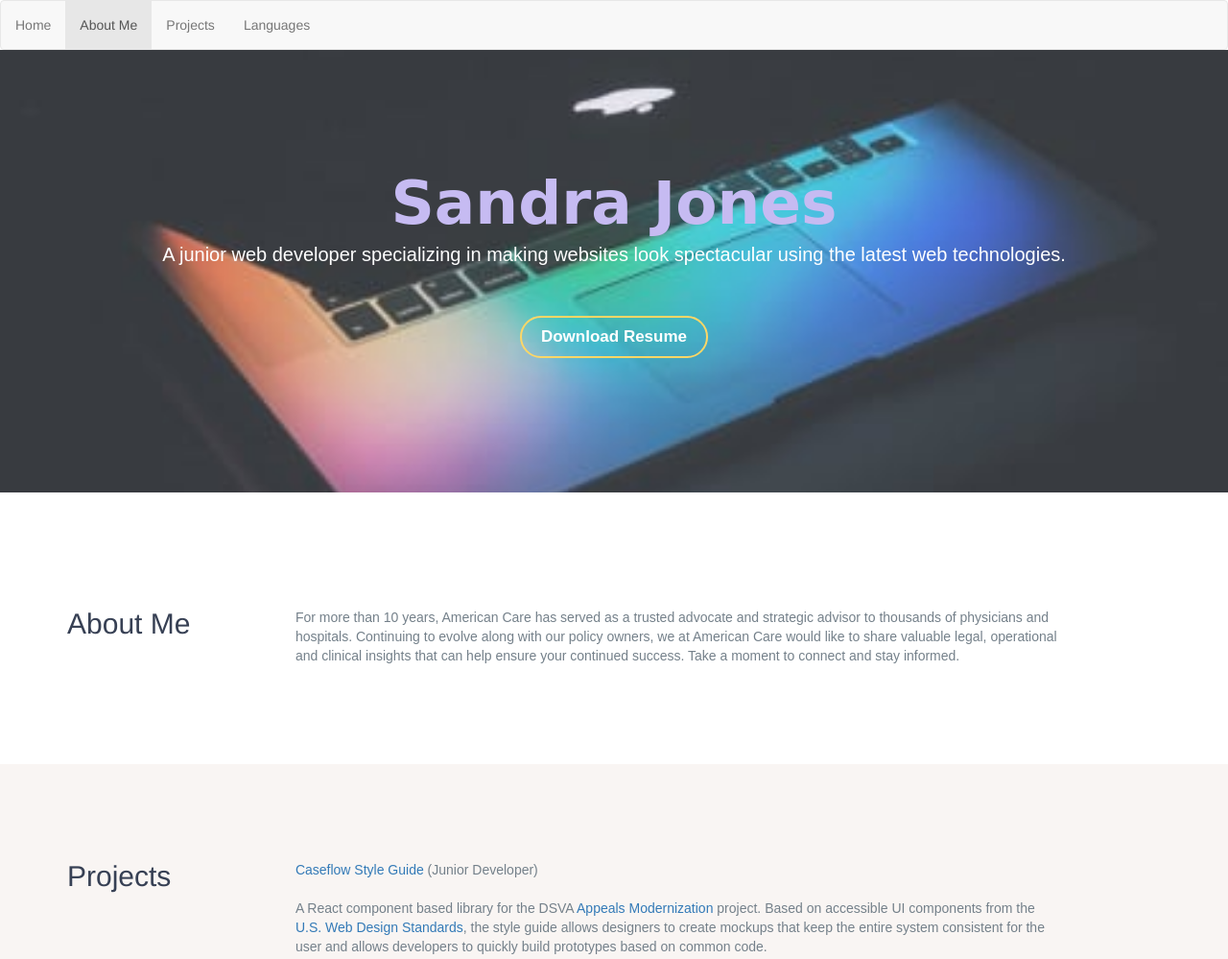
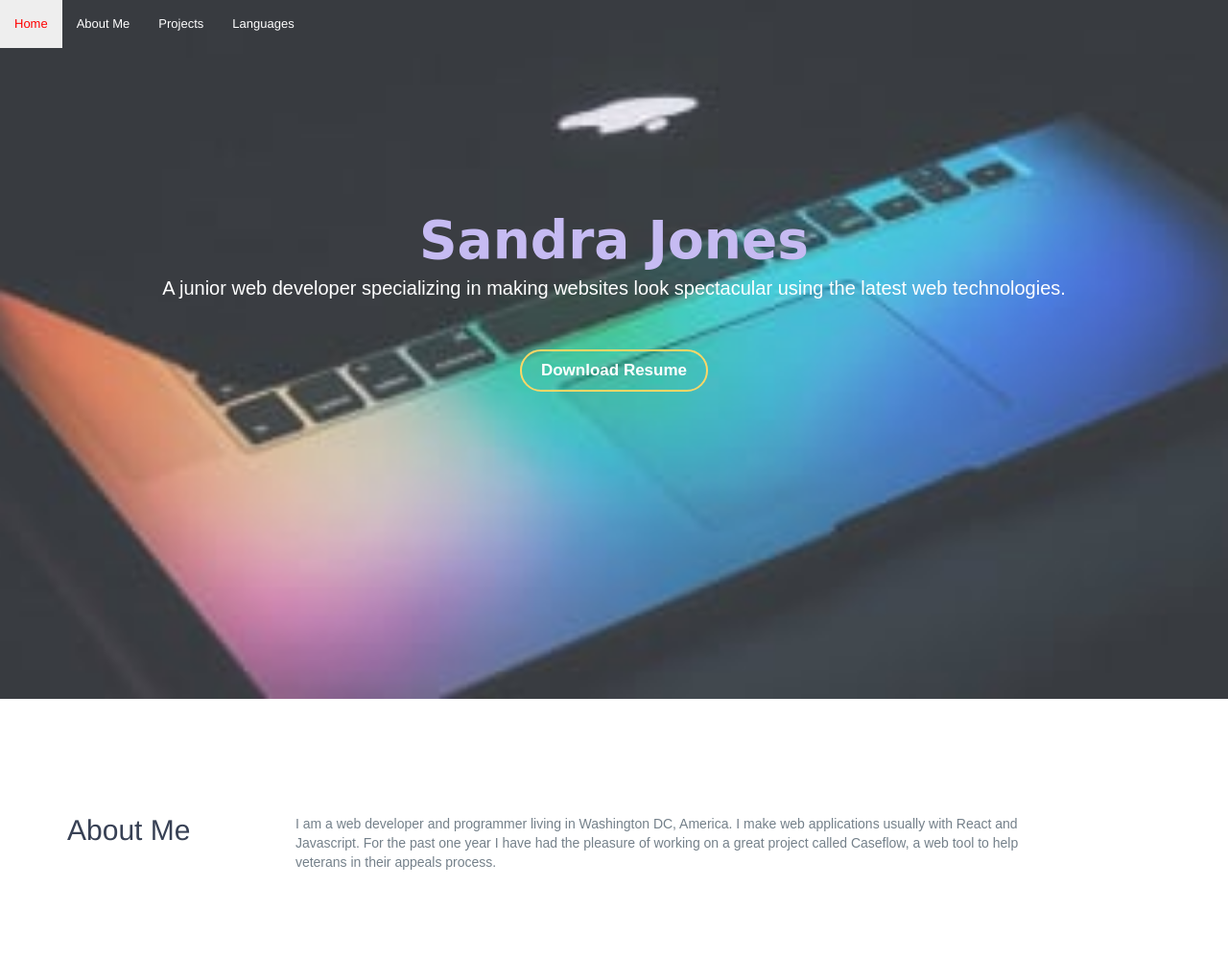
Before and after one commit to Sjones352/Sjones352.github.io, a plain HTML site: page index.html in a window 1280 px wide. Shown: the top 999 px of the page at 96% size. Drawn offline with nearby package versions, Linux system fonts and the light colour scheme.

Commit message:
added about me

```diff
--- a/CSS/style.css
+++ b/CSS/style.css
@@ -11,6 +11,15 @@ body {
   margin: 0;
 }
 
+.nav a {
+  font-size: 13px;
+  padding: 93px 32px 40px;
+  color: #fff;
+}
+
+.nav a:hover {
+  color: red !important;
+}
 
 a.button-ghost {
     margin: 4.0rem 0 0;
@@ -46,7 +55,7 @@ a.button-ghost {
 }
 
 .banner {
-  padding: 20px 0px;
+  padding: 115px 0 200px;
   text-align: center;
   margin-bottom: 20px;
 }
@@ -57,7 +66,7 @@ a.button-ghost {
 
 .banner h1 {
   font-family: 'Pacifico', cursive;
-  font-size: 3em;
+  font-size: 55px;
   color: #c6bbf2;
   margin: 5px;
   font-weight: 700;
@@ -114,15 +123,15 @@ h3 {
     top: auto;
 }
 
+.pepe {
+  padding: 100px 15px;
+}
+
 .lead {
-    position: relative;
-    max-height: 1080px;
-    overflow: hidden;
-    padding: 100px 15px;
+    /*padding: 100px 15px;*/
     background:  url('../images/laptop.jpg') no-repeat 0 15px;
     background-size: cover;
     background-position: center;
-    width: 100% !important;
   }
 
 footer {
@@ -190,7 +199,3 @@ small {
   color: #fff;
   font-family: Arial, sans-serif;
 }
-
-.navbar {
-  margin-bottom: 0 !important;
-}
--- a/index.html
+++ b/index.html
@@ -9,29 +9,26 @@
 <script src="https://maxcdn.bootstrapcdn.com/bootstrap/3.3.7/js/bootstrap.min.js"></script>
 <script type="text/javascript" src="js/validation.js" ></script>
 <meta name="viewport" content="width=device-width, initial-scale=1">
-<link rel="stylesheet" type="text/css" href="jquery.fullPage.css" />
-<script src="vendors/jquery.easings.min.js"></script>
-<script type="text/javascript" src="jquery.fullPage.min.js"></script>
 <title>Sandra Jones</title>
 </head>
 
   <body>
-    <nav class="navbar navbar-default">
+
+    <div id="lead-overlay" class="lead img-responsive">
     <ul class="nav navbar-nav">
       <li class="active"><a class="nav-link scroll" href="#home">Home</a></li>
       <li><a class="nav-link scroll" href="#about-me">About Me</a></li>
       <li><a class="nav-link scroll" href="#projects">Projects </a></li>
       <li><a class="nav-link scroll" href="#languages">Languages</a></li>
     </ul>
-  </div>
-</nav>
-    <div id="lead-overlay" class="lead img-responsive">
+    <div id= "pepe" class="pepe">
     <div id="home" class="banner">
     <h1>Sandra Jones</h1>
     <p id='hover'>A junior web developer specializing in making websites look spectacular using the latest web technologies.</p>
-    <div id='hide'><p class='hidden'>Live your best life</p></div>
+    <div id='hide'><p class='hidden'>Opportunities don't happen. You create them.</p></div>
     <a id='btn' class="button button-ghost" download>Download Resume</a>
   </div>
+</div>
 </div>
 
 <div class="about">
@@ -41,12 +38,9 @@
           <h2 class="heading">About Me</h2>
         </div>
         <div class="col-md-8">
-          <p>For more than 10 years, American Care has served as a trusted
-          advocate and strategic advisor to thousands of physicians and hospitals.
-          Continuing to evolve along with our policy owners,
-          we at American Care would like to share valuable legal,
-          operational and clinical insights that can help ensure your continued success.
-          Take a moment to connect and stay informed.</p>
+          <p>I am a web developer and programmer living in Washington DC, America. I make web applications usually with React and
+           Javascript. For the past one year I have had the pleasure of working on a great project called Caseflow, a web tool to help veterans in their appeals process.
+          </p>
         </div>
       </div>
     </div>
--- a/js/validation.js
+++ b/js/validation.js
@@ -26,7 +26,7 @@ $(document).ready(function() {
 	});
 
 	$("#hover").hover(function(e) {
-		$('#hide').html('Live your best life');
+		$('#hide').html("Opportunities don't happen. You create them.");
 		$(this).parent().addClass("show");
 		$('#hide').fadeIn(2000);
 		$('#hover').hide();
```
